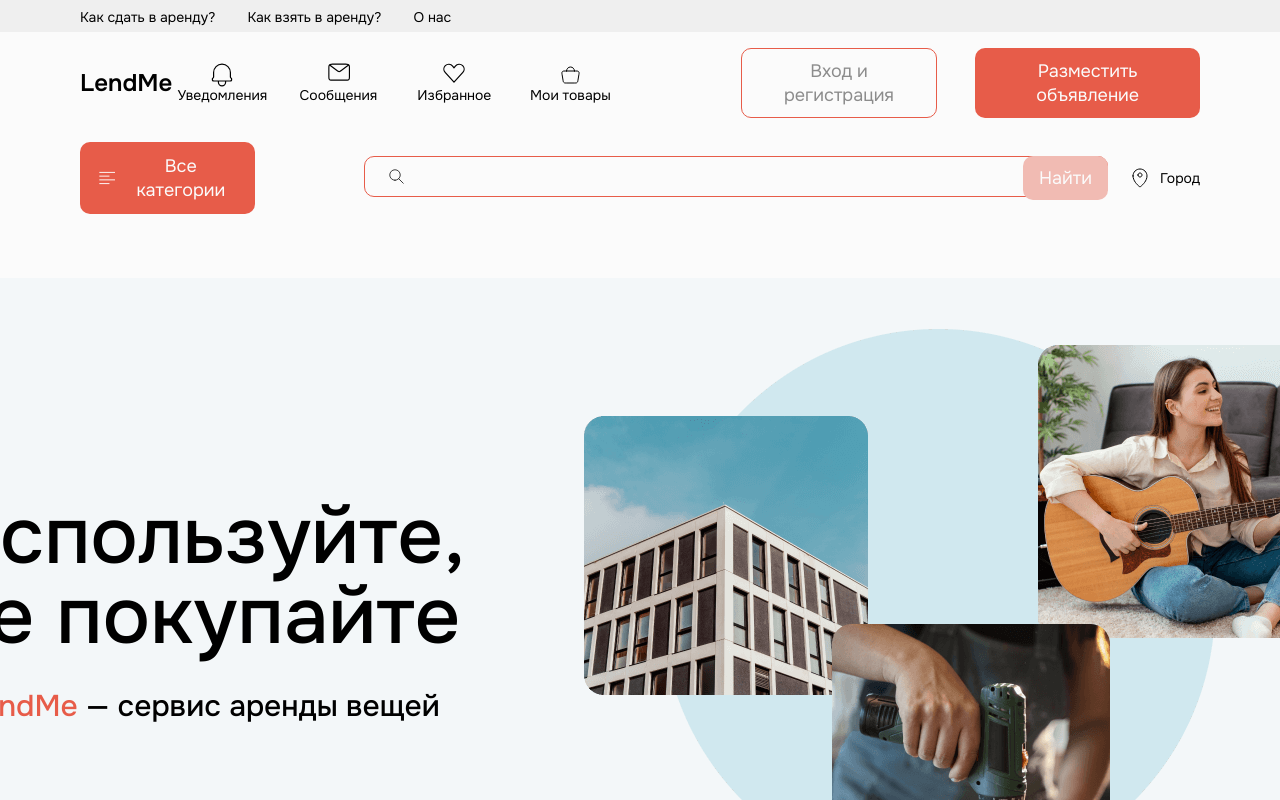
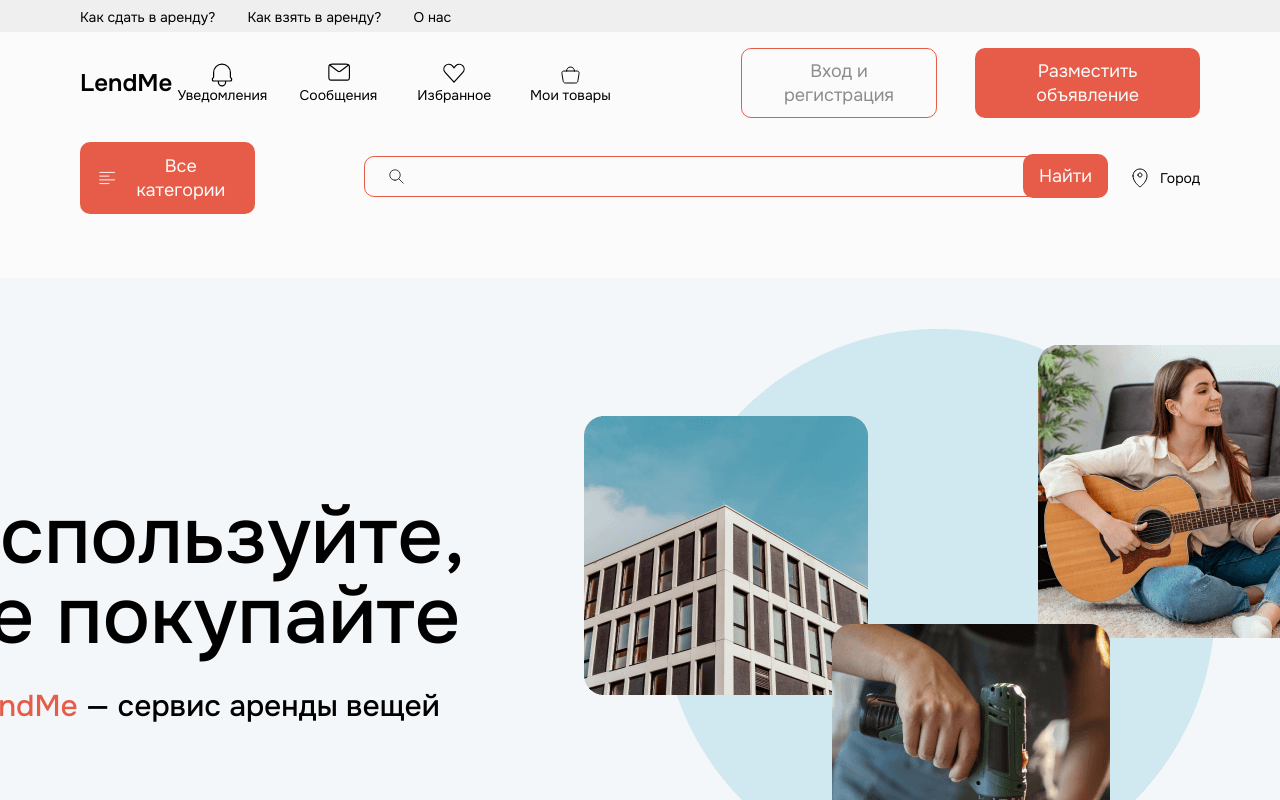
Before and after one commit to Valievx/lendme, a React (Vite) app in the folder frontend/: page / in a window 1280 px wide. Shown: the top 800 px of the page. Built offline with nearby package versions, Linux system fonts and the light colour scheme.

Commit message:
fix: fixed max-width

```diff
--- a/frontend/src/app/styles/App.scss
+++ b/frontend/src/app/styles/App.scss
@@ -10,12 +10,12 @@ body {
 }
 
 #root {
-  max-width: 1920px;
+  // max-width: 1920px;
   margin: auto;
   min-height: 100vh;
   text-align: center;
 }
 
-*{
+* {
   box-sizing: border-box;
 }
--- a/frontend/src/app/styles/mixins/mixins.scss
+++ b/frontend/src/app/styles/mixins/mixins.scss
@@ -49,6 +49,12 @@
 }
 
 // BLOCKS
+@mixin main-container {
+  max-width: $max-width;
+  width: 100%;
+  margin: 0 auto;
+}
+
 @mixin flex-column-center {
   @include flex-row-center;
   flex-direction: column;
--- a/frontend/src/app/styles/variables/variables.scss
+++ b/frontend/src/app/styles/variables/variables.scss
@@ -16,6 +16,7 @@ $background-popup:#000000ba;
 // FONTS
 $font-family:"Onest", sans-serif;
 // SIZES
+$max-width: 1920px;
 $border-radius: 6px;
 $border-radius-s: 10px;
 $border-radius-m: 20px;
--- a/frontend/src/pages/Main/ui/Main.scss
+++ b/frontend/src/pages/Main/ui/Main.scss
@@ -1,5 +1,5 @@
 .main {
-  width: 100%;
+  @include main-container;
   display: flex;
   flex-direction: column;
   row-gap: 64px;
--- a/frontend/src/shared/ui/Button/Button.scss
+++ b/frontend/src/shared/ui/Button/Button.scss
@@ -35,7 +35,7 @@
       padding: 12px 16px;
       position: absolute;
       right: 0;
-      top: 0;
+      top: -2px;
     }
     &_slider {
       border-radius: 50%;
--- a/frontend/src/widgets/CategoriesBar/CategoriesBar.jsx
+++ b/frontend/src/widgets/CategoriesBar/CategoriesBar.jsx
@@ -8,7 +8,7 @@ import { validationSchemaSearch } from '../../shared/consts/validationSchemas';
 import useFormAndValidation from '../../shared/libs/helpers/useFormAndValidation';
 
 export const CategoriesBar = () => {
-	const { form, errors, isFormValid, handleChange } = useFormAndValidation(
+	const { form, errors, handleChange } = useFormAndValidation(
 		{
 			search: '',
 		},
@@ -41,7 +41,7 @@ export const CategoriesBar = () => {
 					<Button
 						className="button__coral button__coral_search"
 						type="submit"
-						disabled={!isFormValid}
+						// disabled={!isFormValid}
 					>
 						Найти
 					</Button>
--- a/frontend/src/widgets/CategoriesBar/CategoriesBar.scss
+++ b/frontend/src/widgets/CategoriesBar/CategoriesBar.scss
@@ -1,5 +1,5 @@
 .categories-bar {
-  width: 100%;
+  @include main-container;
   @include flex-row-center;
   column-gap: $cl-gap-m;
   padding-left: $padding-lr;
--- a/frontend/src/widgets/Header/Header.scss
+++ b/frontend/src/widgets/Header/Header.scss
@@ -2,7 +2,7 @@
   @include flex-column-center;
 
   &__main {
-    width: 100%;
+    @include main-container;
     display: flex;
     align-items: center;
     padding: 16px $padding-lr 24px;
```
